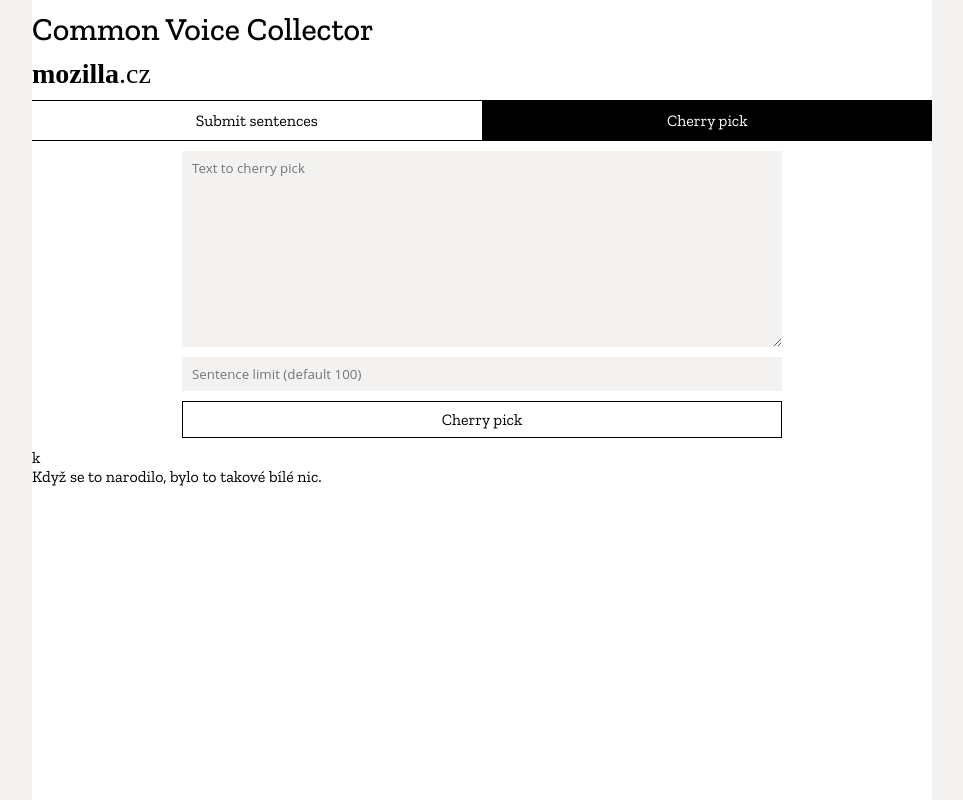
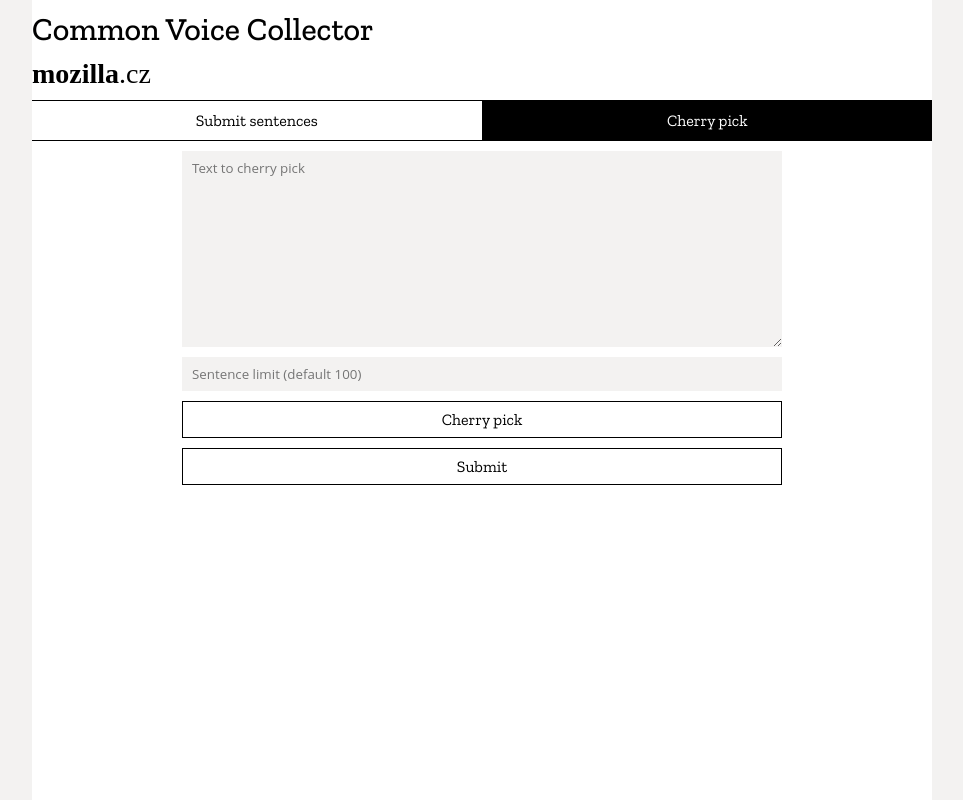
Before and after one commit to MekliCZ/voice-collector, a React app: page /cherrypick in a window 1280 px wide. Shown: the whole page, without its empty margins (158-1121 px from the left). Built offline with nearby package versions, Linux system fonts and the light colour scheme; a web font is replaced by a local one.

Commit message:
Done cherrypicking

```diff
--- a/package.json
+++ b/package.json
@@ -3,6 +3,8 @@
   "version": "0.1.0",
   "private": true,
   "dependencies": {
+    "@fortawesome/fontawesome": "^1.1.3",
+    "@fortawesome/react-fontawesome": "^0.0.17",
     "autoprefixer": "7.1.6",
     "babel-core": "6.26.0",
     "babel-eslint": "7.2.3",
--- a/src/App.css
+++ b/src/App.css
@@ -23,7 +23,7 @@
     box-sizing: border-box;
 }
 
-textarea, input {
+textarea, input, button {
     width: 90%;
     max-width: 600px;
     margin: 10px auto;
@@ -35,11 +35,11 @@
     box-sizing: border-box;
 }
 
-textarea:focus, input:focus {
+textarea:focus, input:focus, button:focus {
     outline: none;
 }
 
-input[type="submit"] {
+input[type="submit"], button {
     border: 1px solid black;
     color: black;
     font-family: 'Zilla Slab', sans-serif;
--- /dev/null
+++ b/src/components/Sentence.js
@@ -0,0 +1,35 @@
+import React, {Component} from 'react';
+
+export default class Sentence extends Component {
+    constructor(props) {
+        super(props);
+
+        this.state = {
+            submit: true,
+            value: props.value,
+        }
+
+        this.changeSubmit = this.changeSubmit.bind(this);
+    }
+
+    changeSubmit() {
+        this.setState({
+            submit: !this.state.submit,
+        });
+    }
+
+    render() {
+        return(
+            <div className="sentence">
+                <div onClick={() => {
+                    this.props.change(this.props.objectKey, {submit: !this.state.submit, value: this.state.value});
+                    this.changeSubmit();
+                }} className={'sentence-status ' + ((this.state.submit === true) ? 'sentence-status-checked' : 'sentence-status-unchecked')}>{(this.state.submit === true) ? <span>ok</span> : <span>no</span>}</div>
+                <input className="sentence-value" value={this.state.value} onChange={(event) => {
+                    this.setState({value: event.target.value});
+                    this.props.change(this.props.objectKey, {submit: this.state.submit, value: event.target.value});
+                }} />
+            </div>
+        );
+    }
+}
--- a/src/pages/CherryPick.css
+++ b/src/pages/CherryPick.css
@@ -0,0 +1,44 @@
+.sentences {
+    max-width: 600px;
+    width: 90%;
+    margin: 0 auto;
+}
+
+.sentence {
+    display: flex;
+    margin: 4px 0;
+    background: black;
+    color: white;
+    height: 50px;
+}
+
+.sentence-status {
+    flex-basis: 50px;
+    display: flex;
+    justify-content: center;
+    align-items: center;
+    border-right: 4px solid white;
+    cursor: pointer;
+}
+
+.sentence-status-checked {
+    background: #49a245;
+}
+
+.sentence-status-unchecked {
+    background: #a24134;
+}
+
+input.sentence-value {
+    display: flex;
+    align-items: center;
+    padding: 0 10px;
+    background: black;
+    color: white;
+    font-family: 'Zilla Slab', sans-serif;
+    font-size: 16px;
+}
+
+input.sentence-value:focus {
+    outline: none;
+}
--- a/src/pages/CherryPick.js
+++ b/src/pages/CherryPick.js
@@ -1,5 +1,6 @@
 import React, {Component} from 'react';
-import XRegExp from 'xregexp';
+import Sentence from '../components/Sentence';
+import './CherryPick.css';
 
 export default class CherryPick extends Component {
     constructor(props) {
@@ -8,9 +9,12 @@
         this.state = {
             text: '',
             limit: 100,
+            sentences: [],
+            sentenceObject: {},
         };
 
         this.handleSubmit = this.handleSubmit.bind(this);
+        this.changeSentence = this.changeSentence.bind(this);
     }
 
     handleSubmit(event) {
@@ -29,7 +33,25 @@
             }
         });
         let finalSentences = shortSentences.slice(0, this.state.limit);
-        console.log(finalSentences);
+        let finalSentenceObject = {};
+        finalSentences.forEach((item, key) => {
+            finalSentenceObject[key] = {
+                submit: true,
+                value: item,
+            };
+        });
+        this.setState({
+            sentences: finalSentences,
+            sentenceObject: finalSentenceObject,
+        });
+    }
+
+    changeSentence(key, val) {
+        let sentences = this.state.sentenceObject;
+        sentences[key] = val;
+        this.setState({
+            sentenceObject: sentences,
+        });
     }
 
     render() {
@@ -45,11 +67,9 @@
                     <input type="submit" value="Cherry pick"/>
                 </form>
                 <div className="sentences">
-                    <div className="sentence">
-                        <div className="sentence-status sentence-status-pass">k</div>
-                        <div className="sentence-value">Když se to narodilo, bylo to takové bílé nic.</div>
-                    </div>
+                    {Object.keys(this.state.sentenceObject).map((objectKey, index) => <Sentence change={this.changeSentence} key={index} objectKey={objectKey} value={this.state.sentenceObject[objectKey]['value']}/>)}
                 </div>
+                <button className="sentences-submit">Submit</button>
             </div>
         );
     }
```
Also changed, not shown: 1 other file (tests, documents, lock files or other folders).
